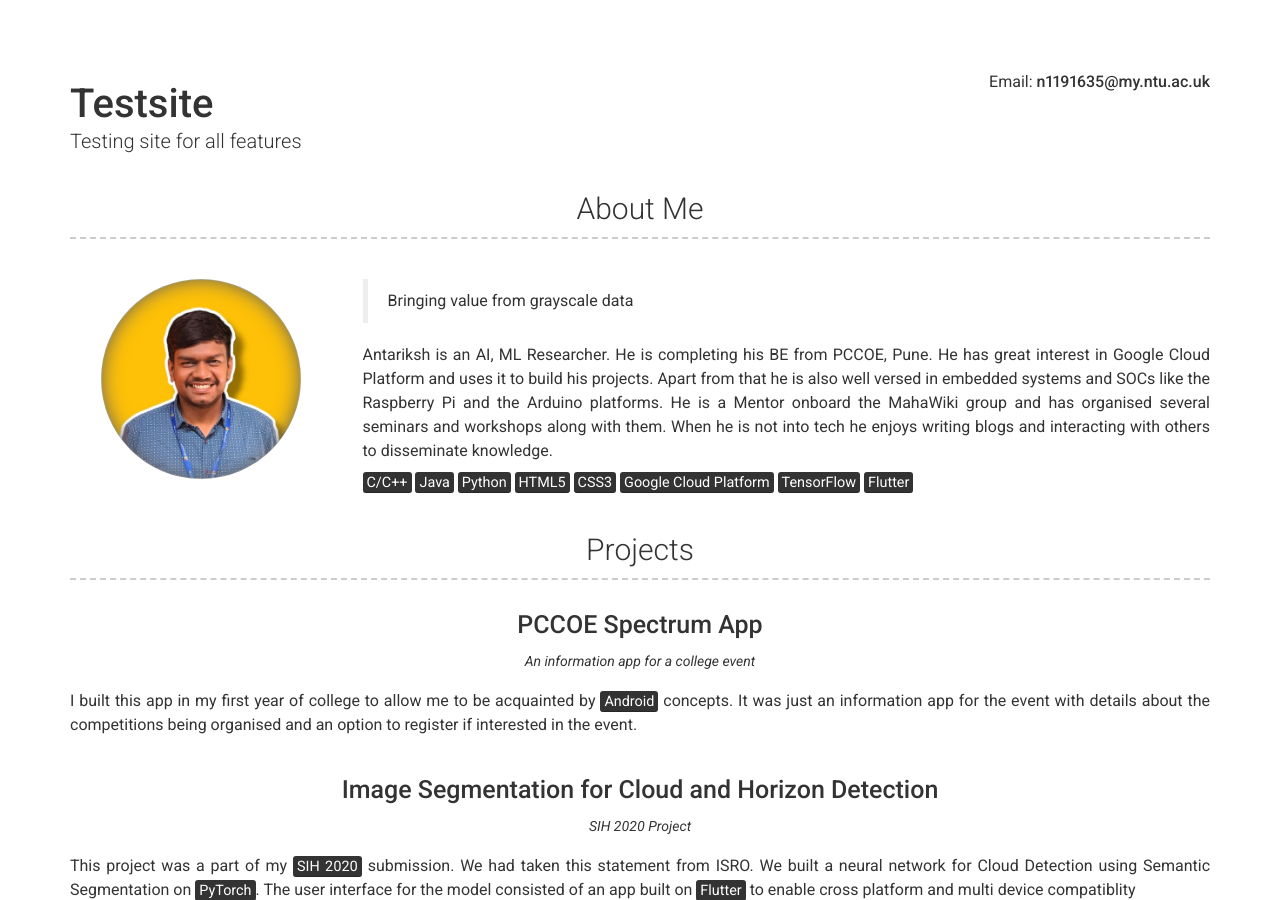
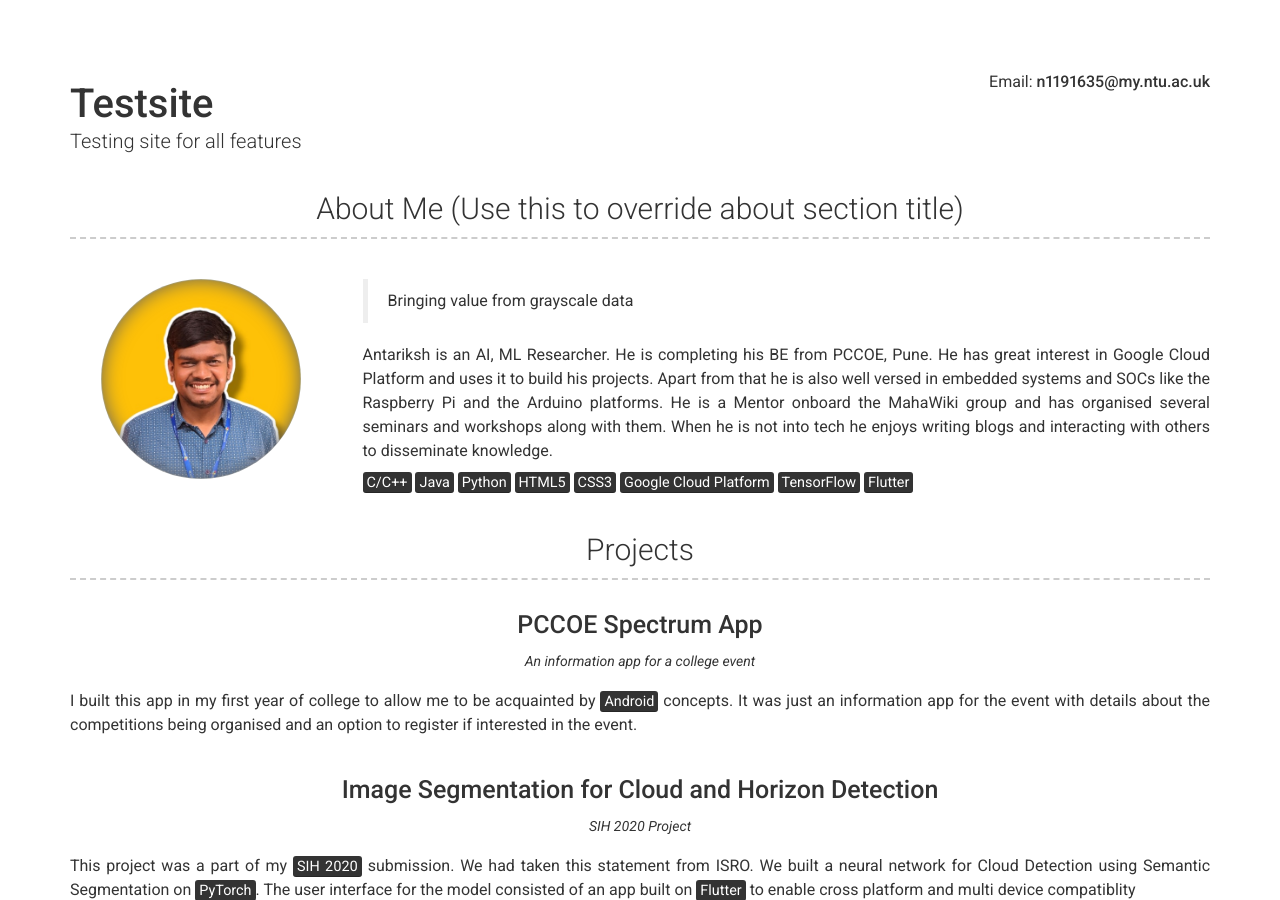
Before and after one commit to APratham/testsite, a Jekyll site: the page built from gh-pages/index.md, in a window 1280 px wide and 900 px high. Built offline with Jekyll 4.4.1, drawn with Linux system fonts in a browser that asks for light colours; nearby versions of some CDN libraries; some of the changed lines change nothing that is shown.

Commit message:
Update _config.yml

```diff
--- a/gh-pages/_config.yml
+++ b/gh-pages/_config.yml
@@ -34,7 +34,7 @@ darkmode: false
 # google_analytics: "UA-00000000-0"
 
 # About Section
-# about_title: About Me (Use this to override about section title)
+about_title: About Me (Use this to override about section title)
 about_profile_image: assets/profile.jpeg
 about_content: | # this will include new lines to allow paragraphs
   > Bringing value from grayscale data
```
